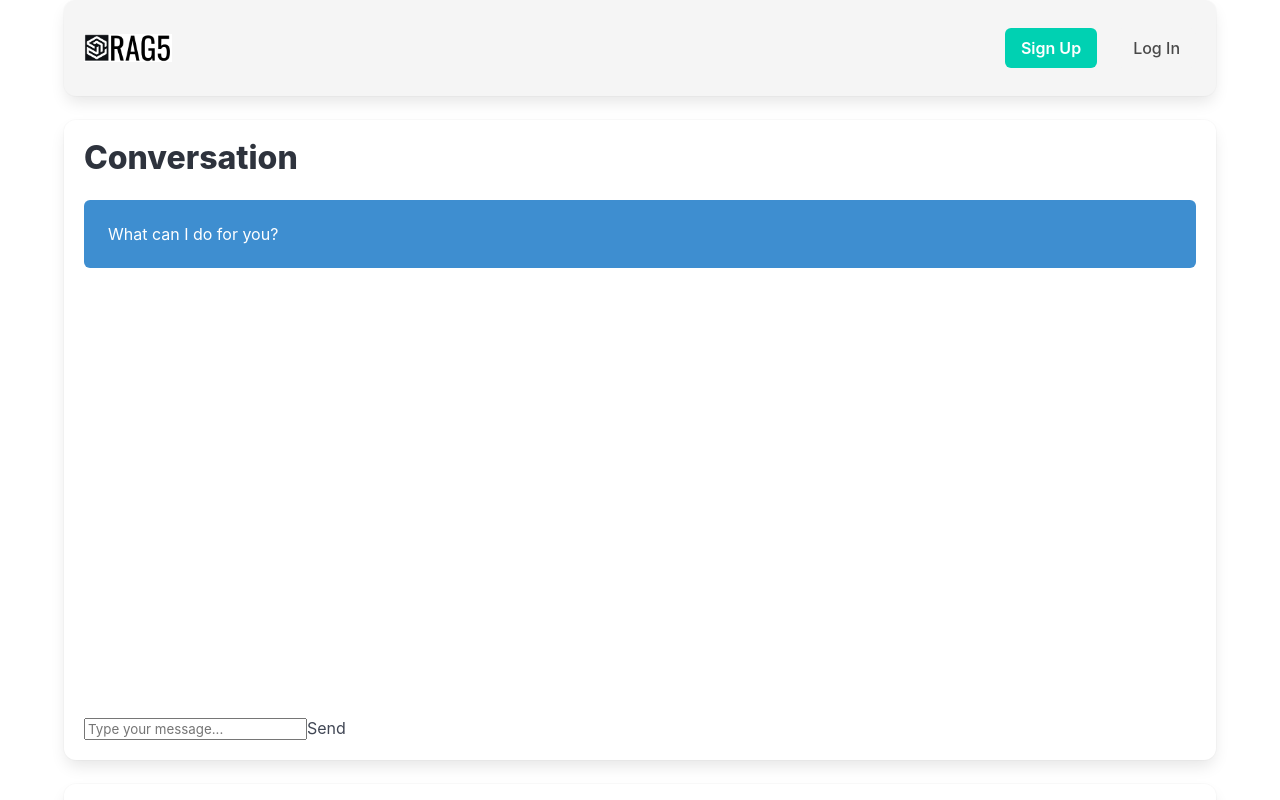
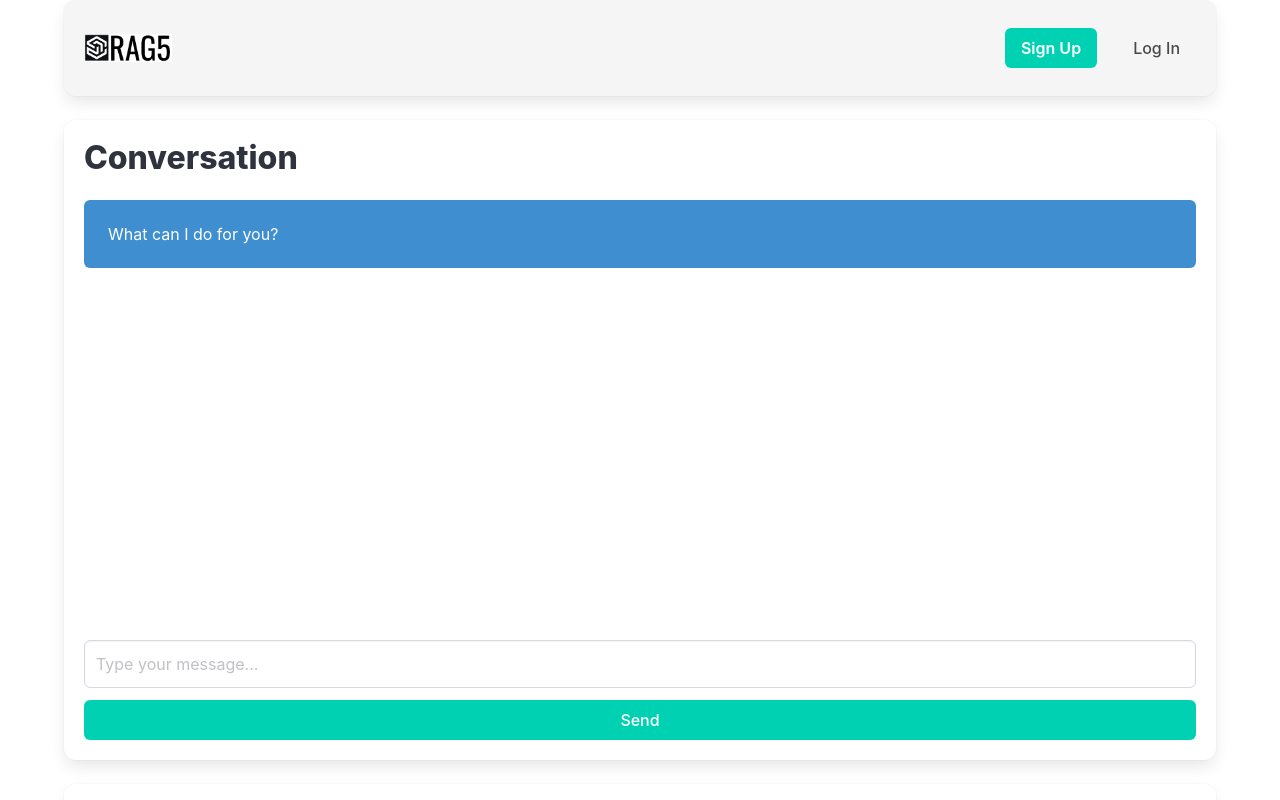
Before and after one commit to dwstein/rag5, a React app in the folder frontend/: page / in a window 1280 px wide. Shown: the top 800 px of the page. Built offline with nearby package versions, Linux system fonts and the light colour scheme; no server answers.

Commit message:
the conversation get's sent for a logged out user. and the llm respons.
Then an error get's thrown aobut key props.

```diff
--- a/frontend/package.json
+++ b/frontend/package.json
@@ -12,6 +12,7 @@
   "author": "",
   "license": "ISC",
   "dependencies": {
+    "autosize": "^6.0.1",
     "axios": "^1.7.2",
     "bulma": "^1.0.1",
     "dotenv": "^16.4.5",
--- a/frontend/src/components/conversation/Convo.js
+++ b/frontend/src/components/conversation/Convo.js
@@ -37,7 +37,11 @@ const Convo = () => {
   }, [conversationId]);
 
   const handleNewMessage = (newMessage) => {
-    setMessages((prevMessages) => [...prevMessages, newMessage]);
+    setMessages((prevMessages) => {
+      const updatedMessages = [...prevMessages, newMessage];
+      console.log('Updated messages:', updatedMessages);
+      return updatedMessages;
+    });
   };
 
 
--- a/frontend/src/components/conversation/MessageInput.js
+++ b/frontend/src/components/conversation/MessageInput.js
@@ -1,5 +1,6 @@
 import React, { useState } from 'react';
 import axios from 'axios';
+import autosize from 'autosize';
 import { useConversation } from '../../context/ConversationContext';
 
 const MessageInput = ({ conversationId, onMessageSent }) => {
@@ -9,11 +10,11 @@ const MessageInput = ({ conversationId, onMessageSent }) => {
   const handleSubmit = async (e) => {
     e.preventDefault();
     if (!content.trim()) return;
+    console.log('Sending message:', content);
 
     try {
-      const response = await axios.post(`/conversations/${conversationId}/messages/`, { content }, {
-        headers: isLoggedIn ? { Authorization: `Bearer ${token}` } : {}
-      });
+      const response = await axios.post(`/convo/conversations/${conversationId}/messages/`, { content });
+      console.log('Server response:', response.data);
       onMessageSent(response.data.response);
       setContent('');
     } catch (error) {
@@ -21,15 +22,33 @@ const MessageInput = ({ conversationId, onMessageSent }) => {
     }
   };
 
+  const handleChange = (e) => {
+    const words = e.target.value.trim().split(/\s+/);
+    if (words.length <= 1000) {
+      setContent(e.target.value);
+      console.log('content changed: ', e.target.value);
+    }
+  };
+
   return (
     <form onSubmit={handleSubmit}>
-      <input
-        type="text"
-        value={content}
-        onChange={(e) => setContent(e.target.value)}
-        placeholder="Type your message..."
-      />
-      <button type="submit">Send</button>
+      <div className="field">
+        <div className="control">
+          <textarea
+            className="textarea"
+            value={content}
+            onChange={handleChange}
+            placeholder="Type your message..."
+            rows={1}
+            style={{ resize: 'none' }}
+          />
+        </div>
+      </div>
+      <div className="field">
+        <div className="control">
+          <button type="submit" className="button is-primary is-fullwidth">Send</button>
+        </div>
+      </div>
     </form>
   );
 };
--- a/frontend/src/components/test-components/HealthCheck.js
+++ b/frontend/src/components/test-components/HealthCheck.js
@@ -8,11 +8,11 @@ function HealthCheck() {
 
   useEffect(() => {
     const healthCheckUrl = '/convo/health_2';
-    console.log('Health check url_2:', healthCheckUrl);
+    // console.log('Health check url_2:', healthCheckUrl);
     fetch(healthCheckUrl)
       .then(response => response.json())
       .then(data => {
-        console.log('Health check response:', data);
+        // console.log('Health check response:', data);
         setHealthCheck(data);
       })
       .catch(error => console.error('Error fetching health check:', error));
--- a/frontend/src/components/test-components/SafeMessages.js
+++ b/frontend/src/components/test-components/SafeMessages.js
@@ -9,11 +9,11 @@ const SafeMessages = () => {
   useEffect(() => {
     // Fetch messages
     const messagesUrl = '/convo/safe-messages_2/';
-    console.log('Fetch messages url:', messagesUrl);
+    // console.log('Fetch messages url:', messagesUrl);
     fetch(messagesUrl)
       .then(response => response.json())
       .then(data => {
-        console.log('Fetch messages response:', data);
+        // console.log('Fetch messages response:', data);
         setMessages(data);
       })
       .catch(error => console.error('Error fetching messages:', error));
```
Also changed, not shown: frontend/src/components/nav-bar/NavBar.js (+5 -5 lines), frontend/src/hooks/useConversation.js (deleted, +0 -26 lines), 1 other file (tests, documents, lock files or other folders).
